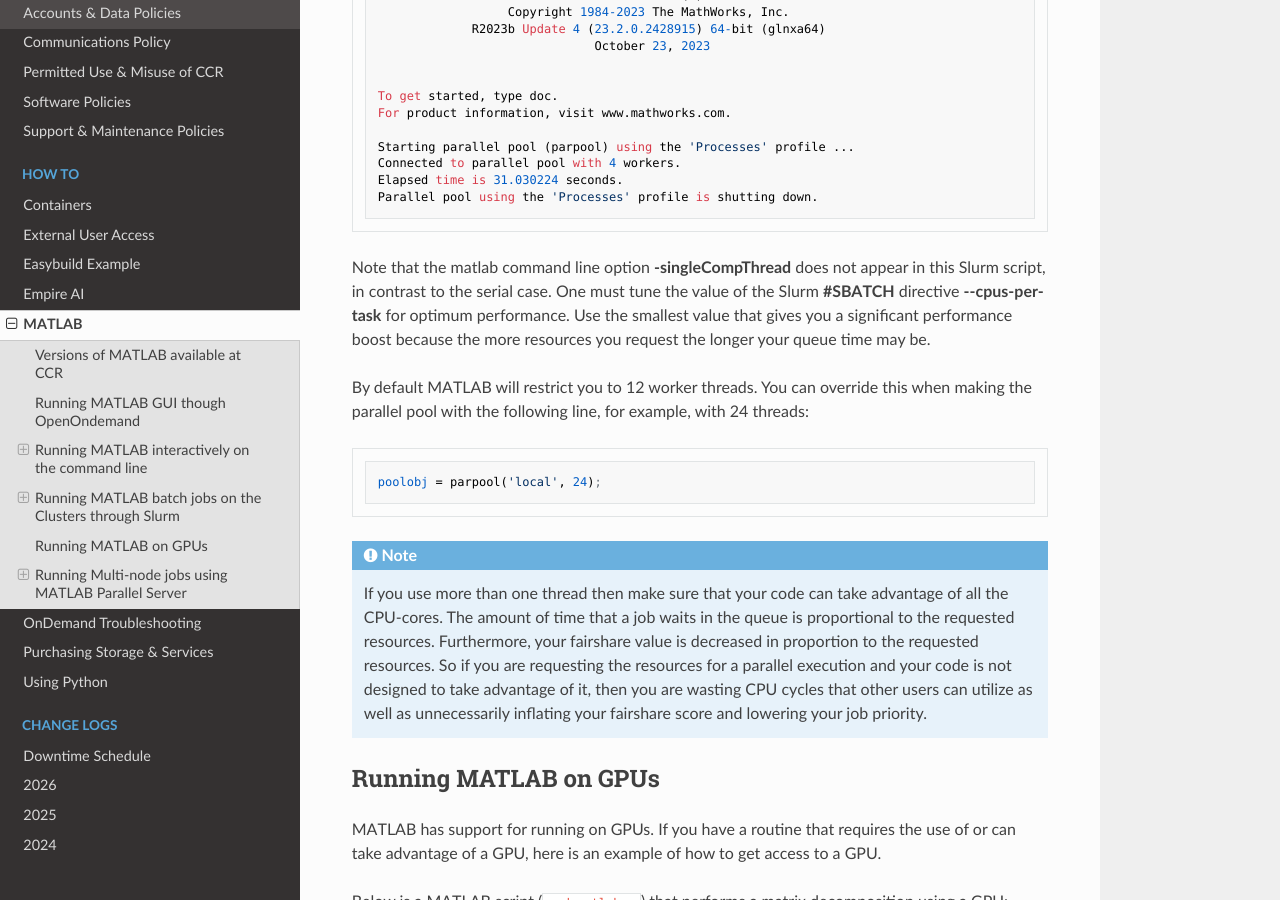
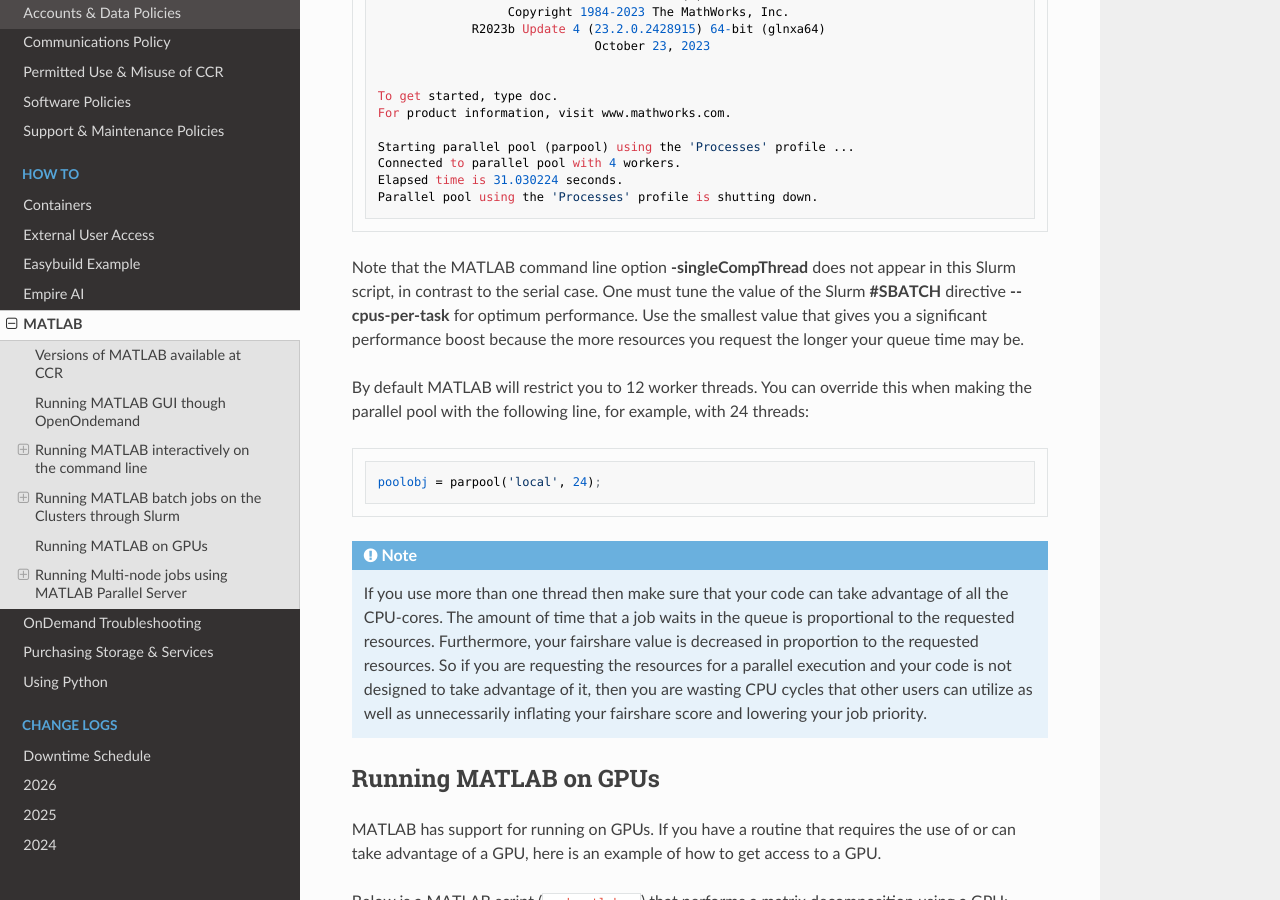
Before and after one commit to ubccr/ccrdocs, an MkDocs documentation site: the page built from pages/howto/matlab.md, in a window 1280 px wide and 900 px high, scrolled down 4958 px. Built offline with MkDocs 1.6.1, drawn with Linux system fonts in a browser that asks for light colours; nearby versions of some CDN libraries.

````diff
--- a/pages/howto/matlab.md
+++ b/pages/howto/matlab.md
@@ -199,7 +199,7 @@ Elapsed time is 31.030224 seconds.
 Parallel pool using the 'Processes' profile is shutting down.
 ```
 
-Note that the matlab command line option **-singleCompThread** does not appear in this Slurm script, in contrast to the serial case.  One must tune the value of the Slurm **#SBATCH** directive **--cpus-per-task** for optimum performance. Use the smallest value that gives you a significant performance boost because the more resources you request the longer your queue time may be.
+Note that the MATLAB command line option **-singleCompThread** does not appear in this Slurm script, in contrast to the serial case.  One must tune the value of the Slurm **#SBATCH** directive **--cpus-per-task** for optimum performance. Use the smallest value that gives you a significant performance boost because the more resources you request the longer your queue time may be.
 
 By default MATLAB will restrict you to 12 worker threads. You can override this when making the parallel pool with the following line, for example, with 24 threads:
 
````
